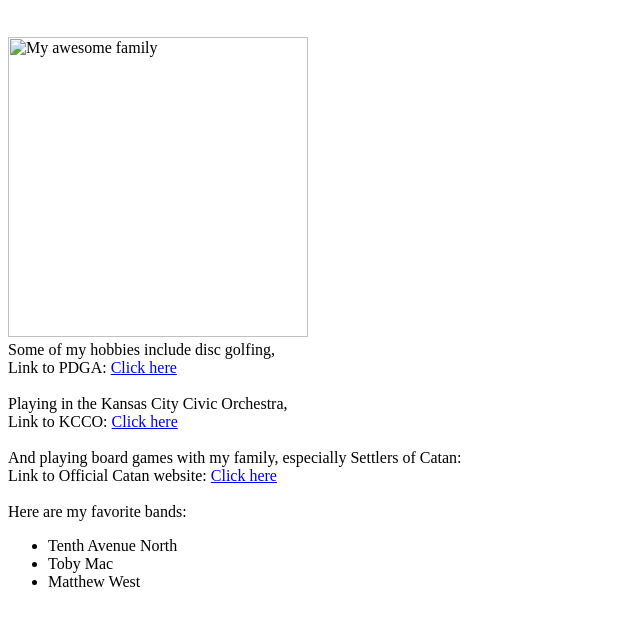
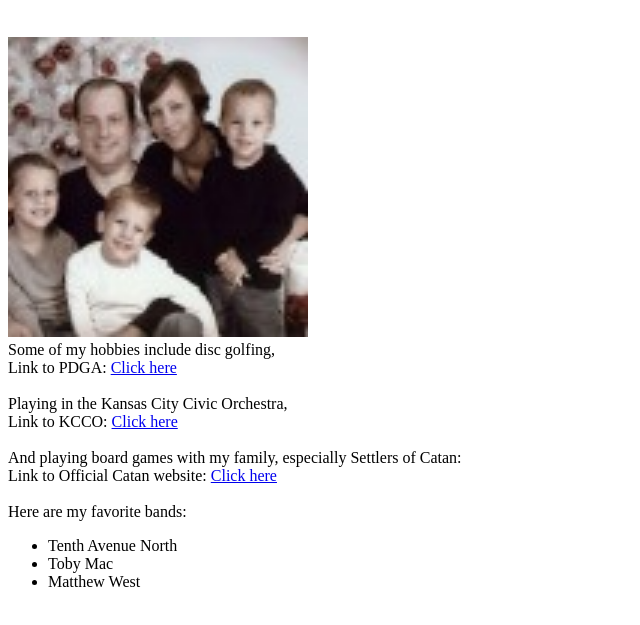
Before and after one commit to johnston1215/htmltest, a plain HTML site: page Index.html in a window 1280 px wide. Shown: the part 87-712 px from the top of the page, without its empty margins (0-640 px from the left). Drawn offline with Linux system fonts and the light colour scheme.

Commit message:
Update Index.html
Rename pic

```diff
--- a/Index.html
+++ b/Index.html
@@ -9,7 +9,7 @@
 
         <h1> Basic information about me...</h1>
         <br>
-        <img title="My awesome family" width="300" height="300" src="./Index_files/Fam.jpg">
+        <img title="My awesome family" width="300" height="300" src="Fam.jpg">
         <br>
         Some of my hobbies include disc golfing,
         <br>
```
